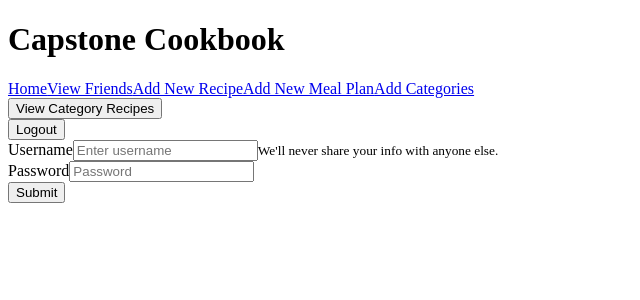
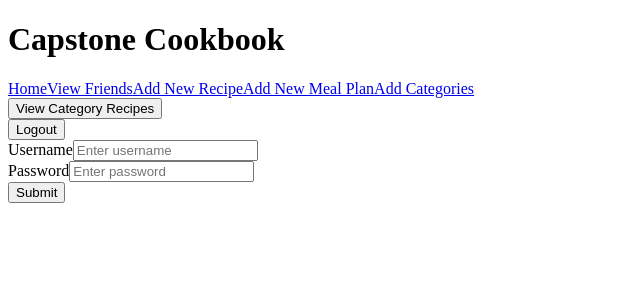
Before and after one commit to knowicki024/capstone-cookbook, a React (Create React App) app in the folder client/: page /login in a window 1280 px wide. Shown: the top 300 px of the page, without its empty margins (0-640 px from the left). Built offline with nearby package versions, Linux system fonts and the light colour scheme; no server answers.

Commit message:
giving up for now

```diff
--- a/client/package.json
+++ b/client/package.json
@@ -2,7 +2,7 @@
   "name": "client",
   "version": "0.1.0",
   "private": true,
-  "proxy": "http://localhost:5555",
+  "proxy": "http://localhost:8888",
   "dependencies": {
     "@testing-library/jest-dom": "^5.17.0",
     "@testing-library/react": "^13.4.0",
--- a/client/src/components/App.js
+++ b/client/src/components/App.js
@@ -1,23 +1,19 @@
-import React, { useEffect, useState } from 'react';
+import React from 'react';
 import { Route, Routes, Navigate } from 'react-router-dom';
-import { useNavigate } from 'react-router-dom';
-import Home from './Home';
+
 import Header from './Header';
 import Login from './Login';
 
 const API = "http://127.0.0.1:8888";
 
 function App() {
-  const [user, setUser] = useState(null);
-  const navigate = useNavigate();
-
-
   return (
     <>
       <Header/>
       <Routes>
-        <Route path="/*" element={user ? <Home API={API} /> : <Navigate to="/login" />} />
-        <Route path="/login" element={<Login API={API} user = {user}/>} />
+        <Route path="/login" element={<Login API={API} />} />
+
+        <Route path="/" element={<Navigate to="/" />} />
       </Routes>
     </>
   );
--- a/client/src/components/Home.js
+++ b/client/src/components/Home.js
@@ -30,7 +30,29 @@ function Home({API}) {
  const [recipes, setRecipes] = useState([]);
  const [mealPlans, setMealPlans] = useState([]);
  const [searchTerm, setSearchTerm] = useState("");
+ const [user, setUser] = useState(null);
+
  const navigate = useNavigate()
+
+ const onLogin = (user) => {
+  setUser(user);
+};
+
+const onLogOut = () => {
+  setUser(null);
+};
+
+useEffect(() => {
+  fetch('/check_session')
+    .then((r) => {
+      if (!r.ok) {
+        throw new Error('Session check failed');
+      }
+      return r.json();
+    })
+    .then((user) => setUser(user))
+    .catch(() => setUser(null));
+}, []);
 
  useEffect(() => {
   fetch(`${API}/meal_plans`)
@@ -85,6 +107,9 @@ return (
             onSearch={handleSearch}
           />
           <HomePage
+            user={user}
+            onLogin={onLogin}
+            onLogOut={onLogOut}
             recipes={searchRecipes}
             mealPlans={mealPlans}
           />
--- a/client/src/components/Login.js
+++ b/client/src/components/Login.js
@@ -1,67 +1,61 @@
-import React, { useState, useEffect } from 'react';
-import { useNavigate } from 'react-router-dom';
+import React, { useState } from 'react';
 import Form from 'react-bootstrap/Form';
 import Button from 'react-bootstrap/Button';
 import Container from 'react-bootstrap/Container';
+import Alert from 'react-bootstrap/Alert'; // Import Alert component for displaying errors
 
-function Login({ API }) {
-  const [user, setuser] = useState();
-  const [password, setpassword] = useState('');
-  const navigate = useNavigate();
+function Login({ onLogin }) {
+  const [username, setUsername] = useState('');
+  const [password, setPassword] = useState('');
+  const [errorMessage, setErrorMessage] = useState(''); // State to store the error message
 
-  useEffect(() => {
-    fetch(`${API}/check_session`)
-   .then((r) => {
-        if (r.ok) {
-          return r.json();
-        } else {
-          throw new Error('Not authenticated');
-        }
-      })
-   .then((user) => setuser(user))
-   .catch(() => setuser(null));
-  });
+  const handleSubmit = (e) => {
+    e.preventDefault();
 
-  const handleSubmit = (event) => {
-    event.preventDefault();
-    fetch(`${API}/login`, {
+    fetch('/login', {
       method: 'POST',
       headers: {
         'Content-Type': 'application/json',
       },
-      body: JSON.stringify({ username: user, password: password }),
+      body: JSON.stringify({ username, password }),
     })
- .then((response) => response.json())
- .then((data) => {
-  setuser(data.username);
-  navigate('/', { replace: true });
- });
-};
+      .then((response) => {
+        if (response.ok) {
+          return response.json();
+        } else if (response.status === 401 || response.status === 500) {
+          throw new Error('Invalid username or password');
+        }
+      })
+      .then((user) => {
+        onLogin(user);
+      })
+      .catch((error) => {
+        setErrorMessage(error.message); // Update the error message state
+      });
+  };
 
-return (
-  <div>
+  return (
     <Container>
-      <Form>
-        <Form.Group controlId="formBasicUsername">
+      {errorMessage && <Alert variant="danger" data-testid="error-message">{errorMessage}</Alert>}
+
+      <Form onSubmit={handleSubmit} data-testid="login-form">
+        <Form.Group className="mb-3" controlId="formGroupEmail">
           <Form.Label>Username</Form.Label>
-          <Form.Control type="username" placeholder="Enter username" />
-          <Form.Text className="text-muted">
-            We'll never share your info with anyone else.
-          </Form.Text>
+          <Form.Control type="text" placeholder="Enter username" value={username}
+            onChange={e => setUsername(e.target.value)} data-testid="formGroupEmail"/>
         </Form.Group>
 
-        <Form.Group controlId="formBasicPassword">
+        <Form.Group className="mb-3" controlId="formBasicPassword">
           <Form.Label>Password</Form.Label>
-          <Form.Control type="password" placeholder="Password" />
+          <Form.Control type="password" placeholder="Enter password" value={password}
+            onChange={e => setPassword(e.target.value)} data-testid="formBasicPassword"/>
         </Form.Group>
-
-        <Button variant="primary" type="submit">
+        <Button variant="primary" type="submit" data-testid="submit-button">
           Submit
         </Button>
       </Form>
     </Container>
-  </div>
-);
+  );
 }
 
 export default Login;
```
Also changed, not shown: client/src/components/Logout.js (+22 -0 lines), 1 other file (tests, documents, lock files or other folders).
